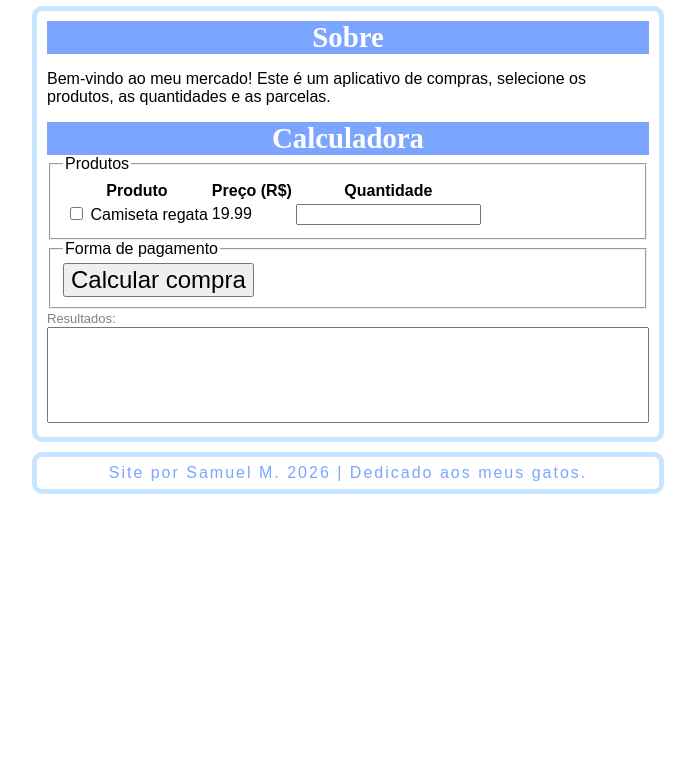
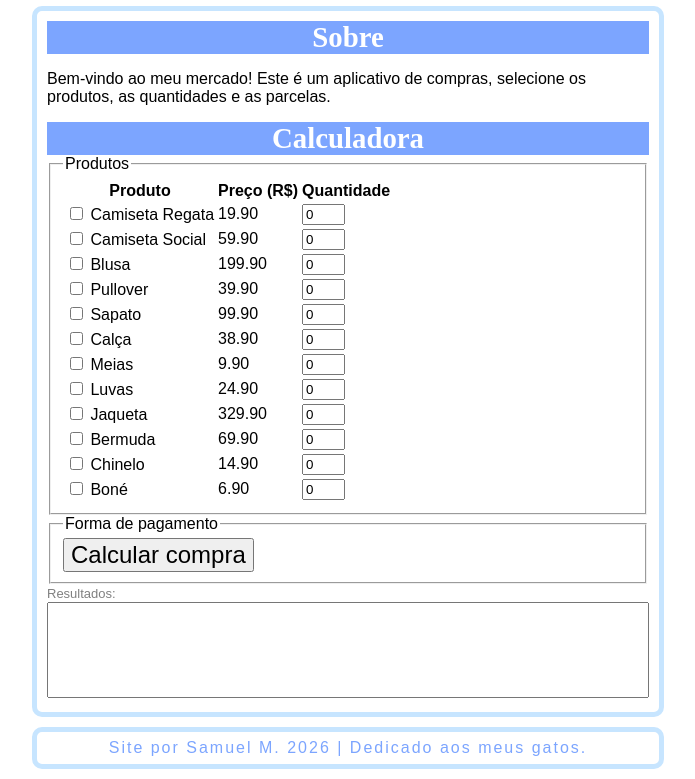
Before and after one commit to M0C-Dev/PW3-Samuel-Marques, a PHP site: page / in a window 1280 px wide. Shown: the part 188-967 px from the top of the page, without its empty margins (292-987 px from the left). Before the commit the page ends 682 px from the top, so only its background shows below. Run offline with PHP 8.4, Linux system fonts and the light colour scheme.

Commit message:
automaticamente cria tabela

```diff
--- a/SPAs/Atividade 2/index.html
+++ b/SPAs/Atividade 2/index.html
@@ -33,19 +33,7 @@
                                 </th>
                             </tr>
                         </thead>
-                        <tbody>
-                            <tr>
-                                <td>
-                                    <input type="checkbox" name="" id="">
-                                    Camiseta regata
-                                </td>
-                                <td>
-                                    19.99
-                                </td>
-                                <td>
-                                    <input type="number">
-                                </td>
-                            </tr>
+                        <tbody id="corpo-table">
                         </tbody>
                     </table>
                 </fieldset>
--- a/SPAs/Atividade 2/script.js
+++ b/SPAs/Atividade 2/script.js
@@ -12,3 +12,24 @@ const listaDeProdutos = [
     {nome: "Chinelo", preco: 14.90},
     {nome: "Boné", preco: 6.90}
 ];
+
+const tbody = document.getElementById("corpo-table");
+
+listaDeProdutos.forEach((produto, index) => {
+    const tr = document.createElement("tr");
+
+    tr.innerHTML = `
+        <td>
+            <input type="checkbox" class="produto-checked" data-index="${index}">
+            ${produto.nome}
+        </td>
+        <td>
+            ${produto.preco.toFixed(2)}
+        </td>
+        <td>
+            <input type="number" class="quantidade-number" min="0" value="0" data-index="${index}">
+        </td>
+    `;
+
+    tbody.appendChild(tr)
+});
--- a/SPAs/Atividade 2/style.css
+++ b/SPAs/Atividade 2/style.css
@@ -76,3 +76,7 @@ footer {
     text-align: center;
     background-color: #7ca5ff;
 }
+
+.quantidade-number {
+    width: 35px;
+}
```
